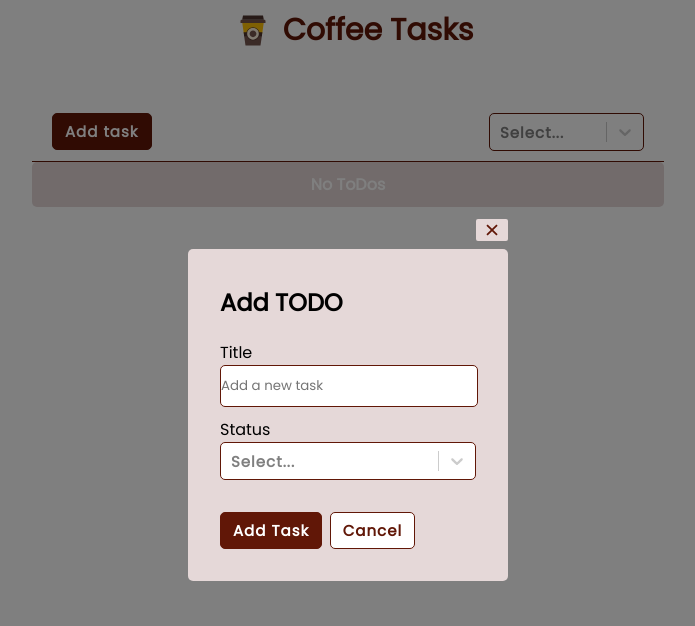
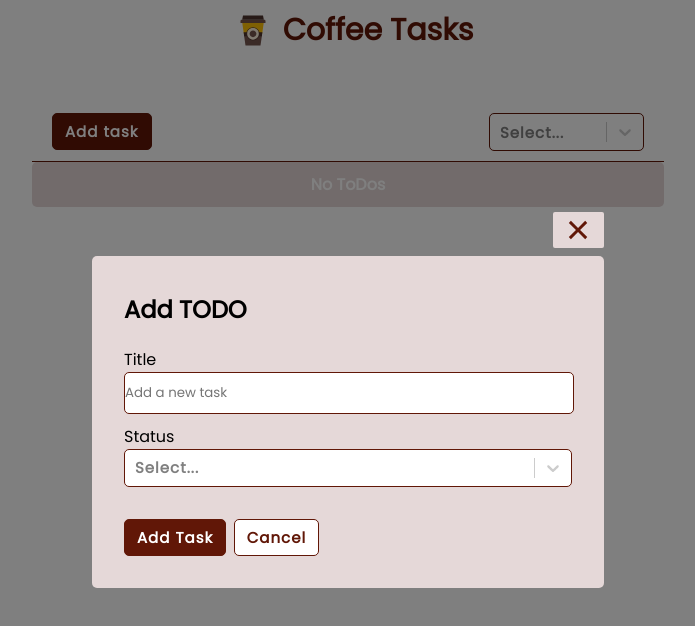
Before and after one commit to SauveJeanLuc/coffee-tasks, a React (Vite) app: page / in a window 1280 px wide. Shown: the top 626 px of the page, without its empty margins (292-987 px from the left). Built offline with nearby package versions, Linux system fonts and the light colour scheme.

Commit message:
fix: popUp responsive using media query

```diff
--- a/src/components/PopUp.jsx
+++ b/src/components/PopUp.jsx
@@ -1,4 +1,4 @@
-import React, { useState } from "react";
+import React, { useEffect, useState } from "react";
 import SelectButton from "./atomic/SelectButton";
 import Input from "./atomic/Input";
 import Button from "./atomic/Button";
@@ -10,6 +10,15 @@ export default function PopUp() {
   );
   const [status, setStatus] = useState("");
   const [currentTask, setCurrentTask] = useState("");
+
+  const [matches, setMatches] = useState(
+    window.matchMedia("(min-width: 768px)").matches
+  )
+  useEffect(() => {
+    window
+    .matchMedia("(min-width: 768px)")
+    .addEventListener('change', e => setMatches( e.matches ));
+  }, []);
 
   const handleInputChange = (e) => {
     setCurrentTask(e.target.value);
@@ -43,7 +52,7 @@ export default function PopUp() {
   };
 
   const popUpSizer = {
-    width: "25%",
+    width: `${matches ? '40%' : '90%'}`,
   };
 
   const popUpStyles = {
```
